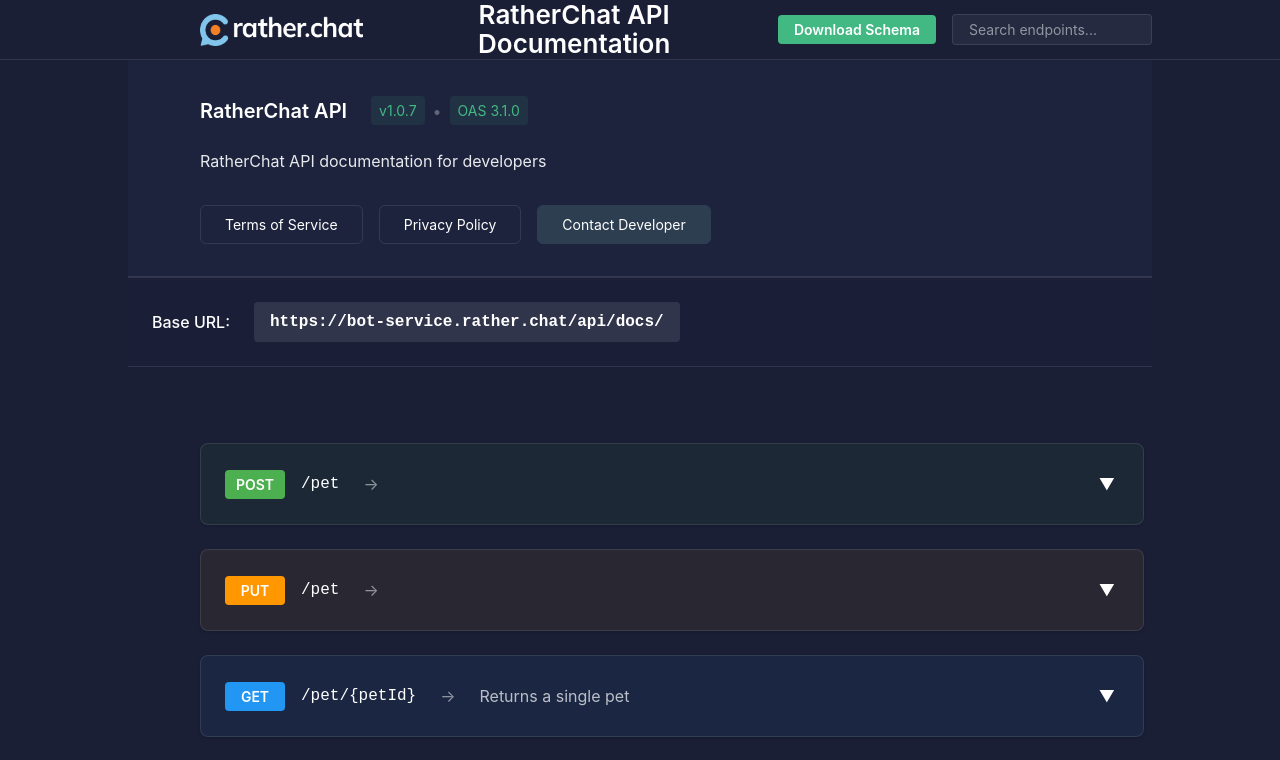
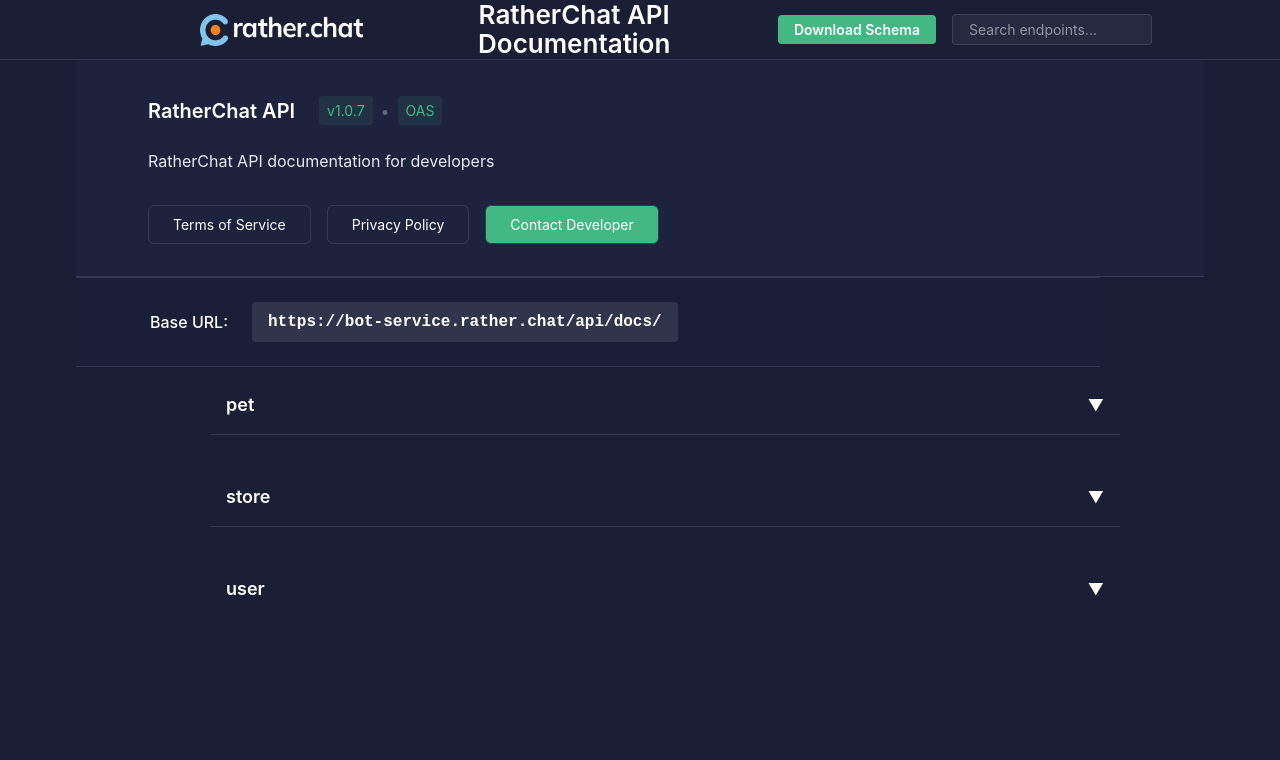
Before and after one commit to JDRatherChat/14_rc_swag, a Vue app in the folder api-docs/: page / in a window 1280 px wide. Shown: the top 760 px of the page. Built offline with nearby package versions, Linux system fonts and the light colour scheme.

Commit message:
Added tags to display endpoints under headings (tags)

```diff
--- a/api-docs/public/test.yaml
+++ b/api-docs/public/test.yaml
@@ -12,7 +12,19 @@
   - url: https://bot-service.rather.chat/api/docs/
     description: Base URL
 
+tags:
+  - name: Pets
+    description: Everything about your Pets
+    externalDocs:
+      description: Find out more
+      url: http://rather.chat/api/pets
+  - name: Store
+    description: Access to Pet store orders
+  - name: Users
+    description: Operations about users
+
 paths:
+  # Pet endpoints
   /pet/{petId}/uploadImage:
     post:
       tags:
@@ -276,6 +288,8 @@
       - petstore_auth:
         - "write:pets"
         - "read:pets"
+
+  # Store endpoints
   /store/inventory:
     get:
       tags:
@@ -374,6 +388,8 @@
           description: "Invalid ID supplied"
         404:
           description: "Order not found"
+
+  # User endpoints
   /user/createWithList:
     post:
       tags:
@@ -568,6 +584,7 @@
       responses:
         default:
           description: "successful operation"
+
 securityDefinitions:
   api_key:
     type: "apiKey"
@@ -580,6 +597,7 @@
     scopes:
       read:pets: "read your pets"
       write:pets: "modify pets in your account"
+
 definitions:
   ApiResponse:
     type: "object"
@@ -700,6 +718,7 @@
         description: "User Status"
     xml:
       name: "User"
+
 externalDocs:
   description: "Find out more about Swagger"
   url: "http://swagger.io"
--- a/api-docs/src/App.vue
+++ b/api-docs/src/App.vue
@@ -32,7 +32,8 @@
 </template>
 
 <style lang="scss" module>
-@import './assets/styles/index.scss';
+@use 'sass:color';
+@use './assets/styles/index.scss' as *;
 
 .app {
   min-height: 100vh;
--- a/api-docs/src/assets/styles/_reset.scss
+++ b/api-docs/src/assets/styles/_reset.scss
@@ -1,3 +1,5 @@
+@use './_variables' as *;
+
 /* Modern CSS Reset */
 *,
 *::before,
--- a/api-docs/src/assets/styles/index.scss
+++ b/api-docs/src/assets/styles/index.scss
@@ -1,3 +1,6 @@
-@import './_variables';
-@import './_mixins';
-@import './_reset';
+@use 'sass:color';
+@forward './_variables';
+@forward './_mixins';
+@use './_variables' as *;
+@use './_mixins' as *;
+@use './_reset' as *;
--- a/api-docs/src/components/layout/AppHeader/AppHeader.vue
+++ b/api-docs/src/components/layout/AppHeader/AppHeader.vue
@@ -24,7 +24,7 @@
         <img src="/rc_white_logo.png" alt="RatherChat Logo" :class="$style.logo" />
         <h1 :class="$style.title">RatherChat API Documentation</h1>
       </div>
-      <a :class="$style.downloadButton" href="/openapi.yaml" download>
+      <a :class="[$style.downloadButton, $style.primary]" href="/test.yaml" download>
         Download Schema
       </a>
       <div :class="$style.search">
@@ -41,7 +41,8 @@
 </template>
 
 <style lang="scss" module>
-@import '../../../assets/styles/index.scss';
+@use 'sass:color';
+@use '../../../assets/styles/index.scss' as *;
 
 .header {
   grid-area: header;
@@ -101,8 +102,17 @@
   transition: all $transition-fast;
 
   &:hover {
-    background-color: lighten($secondary-color, 10%);
-    box-shadow: 0 2px 4px rgba(0, 0, 0, 0.2);
+    background-color: rgba($text-color, 0.05);
+  }
+
+  &.primary {
+    background-color: $secondary-color;
+    border-color: $primary-color;
+    color: white;
+
+    &:hover {
+      background-color: color.adjust($secondary-color, $lightness: -20%);
+    }
   }
 }
 
--- a/api-docs/src/components/layout/AppInfo/AppInfo.vue
+++ b/api-docs/src/components/layout/AppInfo/AppInfo.vue
@@ -57,14 +57,15 @@
 </template>
 
 <style lang="scss" module>
-@import '../../../assets/styles/index.scss';
+@use 'sass:color';
+@use '../../../assets/styles/index.scss' as *;
 
 .info {
   grid-area: info;
   padding: $spacing-xl;
   padding-left: calc($spacing-xl + 32px + #{$spacing-sm}); /* Match AppMain padding */
   border-bottom: 1px solid $border-color;
-  background-color: lighten($background-color, 2%); /* Slightly lighter than background */
+  background-color: color.adjust($background-color, $lightness: 2%); /* Slightly lighter than background */
   margin-top: calc($spacing-xl / 2); /* Reduced margin by half */
 }
 
@@ -122,7 +123,8 @@
   margin: 0;
   line-height: 1.5;
   text-align: left;
-  max-width: 800px; /* Limit width for better readability */
+  width: 80vw; /* Limit width for better readability */
+  min-width: 600px;
 }
 
 .actions {
@@ -146,12 +148,12 @@
   }
 
   &.primary {
-    background-color: $primary-color;
+    background-color: $secondary-color;
     border-color: $primary-color;
     color: white;
 
     &:hover {
-      background-color: darken($primary-color, 5%);
+      background-color: color.adjust($secondary-color, $lightness: -20%);
     }
   }
 }
--- a/api-docs/src/components/layout/AppMain/AppMain.vue
+++ b/api-docs/src/components/layout/AppMain/AppMain.vue
@@ -2,7 +2,7 @@
 import { ref, computed } from 'vue'
 import { useOpenApi } from '../../../composables/useOpenApi'
 
-const { loading, error, getEndpoints, toggleEndpoint } = useOpenApi()
+const { loading, error, getEndpoints } = useOpenApi()
 const searchQuery = ref('')
 
 const endpoints = computed(() => getEndpoints())
@@ -21,6 +21,65 @@
     endpoint.method.toLowerCase().includes(query)
   )
 })
+
+const groupEndpointsByTag = computed(() => {
+  const groups = {};
+  endpoints.value.forEach(endpoint => {
+    const tag = endpoint.tags?.[0] || 'Other';
+    if (!groups[tag]) {
+      groups[tag] = [];
+    }
+    groups[tag].push(endpoint);
+  });
+  return groups;
+});
+
+const filteredGroups = computed(() => {
+  const query = searchQuery.value.toLowerCase();
+  const groups = {};
+
+  Object.entries(groupEndpointsByTag.value).forEach(([tag, endpoints]) => {
+    const filteredEndpoints = endpoints.filter(endpoint =>
+      endpoint.path.toLowerCase().includes(query) ||
+      endpoint.description?.toLowerCase().includes(query) ||
+      endpoint.method.toLowerCase().includes(query)
+    );
+
+    if (filteredEndpoints.length > 0) {
+      groups[tag] = filteredEndpoints;
+    }
+  });
+
+  return groups;
+});
+
+const expandedTags = ref(new Set(['Pets', 'Store', 'Users'])); // Start with all tags expanded
+
+const toggleTag = (tag) => {
+  if (expandedTags.value.has(tag)) {
+    expandedTags.value.delete(tag);
+  } else {
+    expandedTags.value.add(tag);
+  }
+};
+
+const isTagExpanded = (tag) => expandedTags.value.has(tag);
+
+const expandedEndpoints = ref({});
+
+const toggleEndpoint = (endpoint) => {
+  const key = `${endpoint.method}-${endpoint.path}`;
+  if (expandedEndpoints.value[key]) {
+    expandedEndpoints.value[key] = false;
+  } else {
+    expandedEndpoints.value[key] = true;
+  }
+};
+
+const isEndpointExpanded = (endpoint) => {
+  const key = `${endpoint.method}-${endpoint.path}`;
+  return expandedEndpoints.value[key] ?? false;
+};
 
 const methodColors = {
   GET: '#2196F3',    // Light blue
@@ -50,12 +109,18 @@
 <template>
   <main :class="$style.main">
     <div :class="$style.container">
-      <div v-if="loading" :class="$style.loading">Loading API endpoints...</div>
+      <div v-if="loading" :class="$style.loading">Loading endpoints...</div>
       <div v-else-if="error" :class="$style.error">{{ error }}</div>
       <div v-else-if="endpoints.length === 0" :class="$style.empty">No endpoints found</div>
       <template v-else>
+        <div v-for="(endpoints, tag) in filteredGroups" :key="tag" :class="$style.tagGroup">
+          <div :class="$style.tagHeader" @click="toggleTag(tag)">
+            <h2 :class="$style.tagTitle">{{ tag }}</h2>
+            <span :class="[$style.tagToggle, { [$style.expanded]: isTagExpanded(tag) }]">▼</span>
+          </div>
+          <div v-show="isTagExpanded(tag)" :class="$style.tagContent">
             <div
-          v-for="endpoint in filteredEndpoints"
+              v-for="endpoint in endpoints"
               :key="`${endpoint.method}-${endpoint.path}`"
               :class="$style.endpoint"
               :style="{ backgroundColor: getMethodBackgroundColor(endpoint.method) }"
@@ -69,11 +134,11 @@
                   <span :class="$style.arrow">→</span>
                   <span :class="$style.description">{{ endpoint.description }}</span>
                 </div>
-            <button :class="[$style.toggleButton, { [$style.expanded]: endpoint.expanded }]">
+                <button :class="[$style.toggleButton, { [$style.expanded]: isEndpointExpanded(endpoint) }]">
                   ▼
                 </button>
               </div>
-          <div v-if="endpoint.expanded" :class="$style.endpointContent">
+              <div v-if="isEndpointExpanded(endpoint)" :class="$style.endpointContent">
                 <!-- Parameters Section -->
                 <div v-if="endpoint.parameters?.length" :class="$style.section">
                   <h3 :class="$style.sectionTitle">Parameters</h3>
@@ -111,12 +176,12 @@
                 </div>
 
                 <!-- Responses Section -->
-            <div v-if="endpoint.responses?.length" :class="$style.section">
+                <div v-if="endpoint.responses" :class="$style.section">
                   <h3 :class="$style.sectionTitle">Responses</h3>
                   <div :class="$style.responses">
-                <div v-for="response in endpoint.responses" :key="response.status" :class="$style.response">
+                    <div v-for="(response, status) in endpoint.responses" :key="status" :class="$style.response">
                       <div :class="[$style.responseHeader, getResponseClass(response.status)]">
-                    <div :class="$style.responseStatus">{{ response.status }}</div>
+                        <div :class="$style.responseStatus">{{ status }}</div>
                         <div :class="$style.responseDescription">{{ response.description }}</div>
                       </div>
                       <div v-if="response.content" :class="$style.responseContent">
@@ -132,54 +197,104 @@
                 </div>
               </div>
             </div>
+          </div>
+        </div>
       </template>
     </div>
   </main>
 </template>
 
-<style lang="scss" module>
-@import '../../../assets/styles/index.scss';
+<style module lang="scss">
+@use '../../../assets/styles/index.scss' as *;
 
 .main {
-  grid-area: main;
-  margin-top: $header-height;
-  min-height: calc(100vh - $header-height);
-  background-color: $background-color; // Back to original color
+  flex: 1;
   overflow-y: auto;
-  display: flex;
-  justify-content: center;
+  padding: $spacing-sm;
 }
 
 .container {
-  padding: $spacing-sm;
-  padding-top: calc($spacing-xl / 2); // Reduced top padding to match AppInfo margin
-  display: flex;
-  flex-direction: column;
-  gap: $spacing-lg;
-  padding-left: calc($spacing-xl + 32px + #{$spacing-sm}); /* Match AppMain padding */
-  width: 80vw;
+  width: 75vw;
+  margin: 0 auto;
+  padding-left: calc($spacing-xl + 10px + #{$spacing-sm}); /* Match AppHeader padding */
 }
 
-.loading, .error, .empty {
-  color: $text-color;
-  font-size: $font-size-md;
+.loading {
   text-align: center;
   padding: $spacing-xl;
+  color: $text-color;
 }
 
 .error {
+  text-align: center;
+  padding: $spacing-xl;
   color: $accent-color;
+}
+
+.empty {
+  text-align: center;
+  padding: $spacing-xl;
+  color: $accent-color;
+}
+
+.tagGroup {
+  margin-bottom: $spacing-xl;
+  text-align: left;
+  border-bottom: 1px solid $border-color;
+  width: 100%;
+
+  &:last-child {
+    border-bottom: none;
+  }
+}
+
+.tagHeader {
+  display: flex;
+  align-items: center;
+  gap: $spacing-md;
+  cursor: pointer;
+  padding: $spacing-md;
+  border-radius: $border-radius-md;
+  transition: background-color $transition-fast;
+  width: 100%;
+
+  &:hover {
+    background-color: rgba($text-color, 0.05);
+  }
+}
+
+.tagTitle {
+  font-size: $font-size-lg;
+  color: $text-color;
+  margin: 0;
+  font-weight: 600;
+  flex: 1;
+}
+
+.tagToggle {
+  color: $text-color;
+  transition: transform $transition-fast;
+  font-size: $font-size-md;
+
+  &.expanded {
+    transform: rotate(180deg);
+  }
+}
+
+.tagContent {
+  padding: $spacing-md 0;
 }
 
 .endpoint {
   position: relative;
   border-radius: $border-radius-lg;
+  margin-bottom: $spacing-md;
+  background-color: white;
   box-shadow: $shadow-sm;
-  border: 1px solid $border-color;
-  transition: background-color $transition-fast;
+  overflow: hidden;
 
   &:hover {
-    background-color: rgba(255, 255, 255, 0.02);
+    box-shadow: $shadow-md;
   }
 }
 
@@ -187,12 +302,12 @@
   padding: $spacing-lg;
   cursor: pointer;
   display: flex;
+  align-items: center;
   justify-content: space-between;
-  align-items: center;
-  user-select: none;
+  gap: $spacing-lg;
 
   &:hover {
-    background-color: rgba(255, 255, 255, 0.02);
+    background-color: rgba($text-color, 0.05);
   }
 }
 
@@ -208,6 +323,7 @@
   border-radius: $border-radius-sm;
   color: white;
   font-weight: 600;
+  text-transform: uppercase;
   font-size: $font-size-sm;
   min-width: 60px;
   text-align: center;
@@ -218,6 +334,7 @@
   color: $text-color;
   font-family: monospace;
   font-size: $font-size-md;
+  font-weight: 500;
   flex-shrink: 0;
 }
 
@@ -255,6 +372,7 @@
 
 .endpointContent {
   border-top: 1px solid $border-color;
+  background-color: white;
   padding: $spacing-xl;
 }
 
@@ -290,7 +408,6 @@
   padding: $spacing-md;
   background-color: rgba($text-color, 0.05);
   border-radius: $border-radius-md;
-  text-align: left;
 }
 
 .parameterName {
@@ -385,6 +502,7 @@
   padding: $spacing-md;
   border-radius: $border-radius-md;
   font-family: monospace;
+  color: $text-color;
   font-size: $font-size-sm;
   margin: 0;
   overflow-x: auto;
@@ -392,7 +510,7 @@
 
   code {
     white-space: pre;
-    color: $text-color;
+    color: inherit;
     text-align: left;
     display: block;
     padding: 0;
--- a/api-docs/src/components/layout/AppServers/AppServers.vue
+++ b/api-docs/src/components/layout/AppServers/AppServers.vue
@@ -18,13 +18,16 @@
 </template>
 
 <style lang="scss" module>
-@import '../../../assets/styles/_variables.scss';
+@use 'sass:color';
+@use '../../../assets/styles/index.scss' as *;
 
 .container {
-  padding: $spacing-lg;
+  padding: $spacing-lg ($spacing-lg + 50px);
   background-color: rgba($background-color, 0.5);
   border-top: 1px solid $border-color;
   border-bottom: 1px solid $border-color;
+  width: 80vw; /* Limit width for better readability */
+  min-width: 600px;
 }
 
 .serverList {
--- a/api-docs/src/composables/useOpenApi.js
+++ b/api-docs/src/composables/useOpenApi.js
@@ -28,17 +28,18 @@
 
   // Extract info for AppInfo component
   const getApiInfo = () => {
-    if (!apiSpec.value) return null
+    if (!apiSpec.value) return null;
 
+    const { info, servers, tags } = apiSpec.value;
     return {
-      title: apiSpec.value.info.title,
-      version: apiSpec.value.info.version,
-      description: apiSpec.value.info.description,
-      openApiVersion: apiSpec.value.openapi,
-      termsOfService: apiSpec.value.info.termsOfService,
-      privacyPolicy: apiSpec.value.info.privacyPolicy,
-      contact: apiSpec.value.info.contact,
-      servers: apiSpec.value.servers || []
+      title: info?.title,
+      description: info?.description,
+      version: info?.version,
+      termsOfService: info?.termsOfService,
+      privacyPolicy: info?.privacyPolicy,
+      contact: info?.contact,
+      servers: servers || [],
+      tags: tags || []
     }
   }
 
@@ -102,7 +103,38 @@
   }
 
   // Get endpoints (now returns the ref)
-  const getEndpoints = () => endpoints.value
+  const getEndpoints = () => {
+    if (!apiSpec.value?.paths) return [];
+
+    const endpoints = [];
+    const paths = apiSpec.value.paths;
+
+    Object.entries(paths).forEach(([path, methods]) => {
+      Object.entries(methods).forEach(([method, details]) => {
+        if (method === 'parameters') return; // Skip common parameters
+
+        endpoints.push({
+          path,
+          method: method.toUpperCase(),
+          tags: details.tags || [],
+          summary: details.summary,
+          description: details.description,
+          parameters: [
+            ...(paths[path].parameters || []), // Common parameters
+            ...(details.parameters || [])
+          ],
+          requestBody: details.requestBody,
+          responses: Object.entries(details.responses).map(([status, response]) => ({
+            status,
+            ...response
+          })),
+          expanded: false
+        });
+      });
+    });
+
+    return endpoints;
+  }
 
   // Toggle endpoint expansion
   const toggleEndpoint = (endpoint) => {
```
Also changed, not shown: api-docs/public/endpoints.yaml (+5 -6 lines), api-docs/public/tos.md (deleted, +0 -65 lines). Lines whose indentation alone changed are shown as unchanged.
